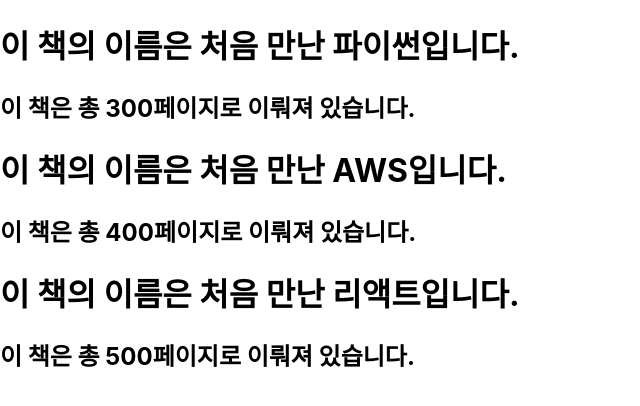
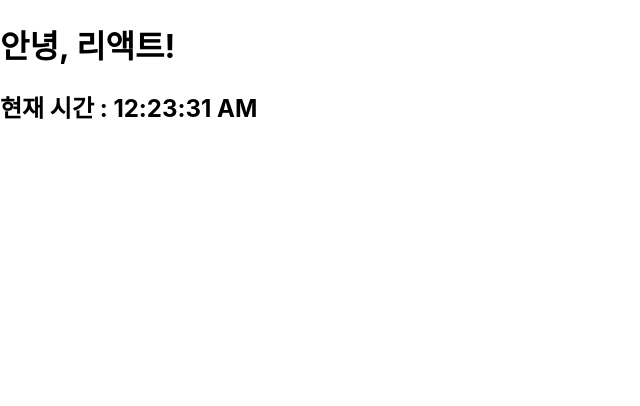
Before and after one commit to kiya-moon/JS-React-basic, a React (Create React App) app in the folder react/my-app/: page / in a window 1280 px wide. Shown: the top 406 px of the page, without its empty margins (0-640 px from the left). Built offline with nearby package versions, Linux system fonts and the light colour scheme.

Commit message:
react_study_2

```diff
--- /dev/null
+++ b/react/my-app/src/chapter_04/Clock.jsx
@@ -0,0 +1,12 @@
+import React from "react";
+
+function Clock(props) {
+    return(
+        <div>
+            <h1>안녕, 리액트!</h1>
+            <h2>현재 시간 : {new Date().toLocaleTimeString()}</h2>
+        </div>
+    );
+}
+
+export default Clock;
--- a/react/my-app/src/index.js
+++ b/react/my-app/src/index.js
@@ -6,14 +6,24 @@
 
 // import 추가
 import Library from './chapter_03/Library';
+import Clock from './chapter_04/Clock';
 
-// 왜 선생님이랑 다르지...? 버전이 달라서인가...? >>> ㅇㅇ
 const root = ReactDOM.createRoot(document.getElementById('root'));
-root.render(
-  <React.StrictMode>
-    <Library />
-  </React.StrictMode>
-);
+setInterval(() => {
+  root.render(
+    <React.StrictMode>
+      <Clock />
+    </React.StrictMode>
+  );
+}, 1000);
+
+// // 왜 선생님이랑 다르지...? 버전이 달라서인가...? >>> ㅇㅇ
+// const root = ReactDOM.createRoot(document.getElementById('root'));
+// root.render(
+//   <React.StrictMode>
+//     <Library />
+//   </React.StrictMode>
+// );
 
 // 이거는 실행이 안됨 >>> 현재 리액트는 18버전 이상이고 아래 코드는 이전 버전의 리액트에서 실행하던 방식
 // ReactDOM.render(
```
Also changed, not shown: 1 other file (tests, documents, lock files or other folders).
